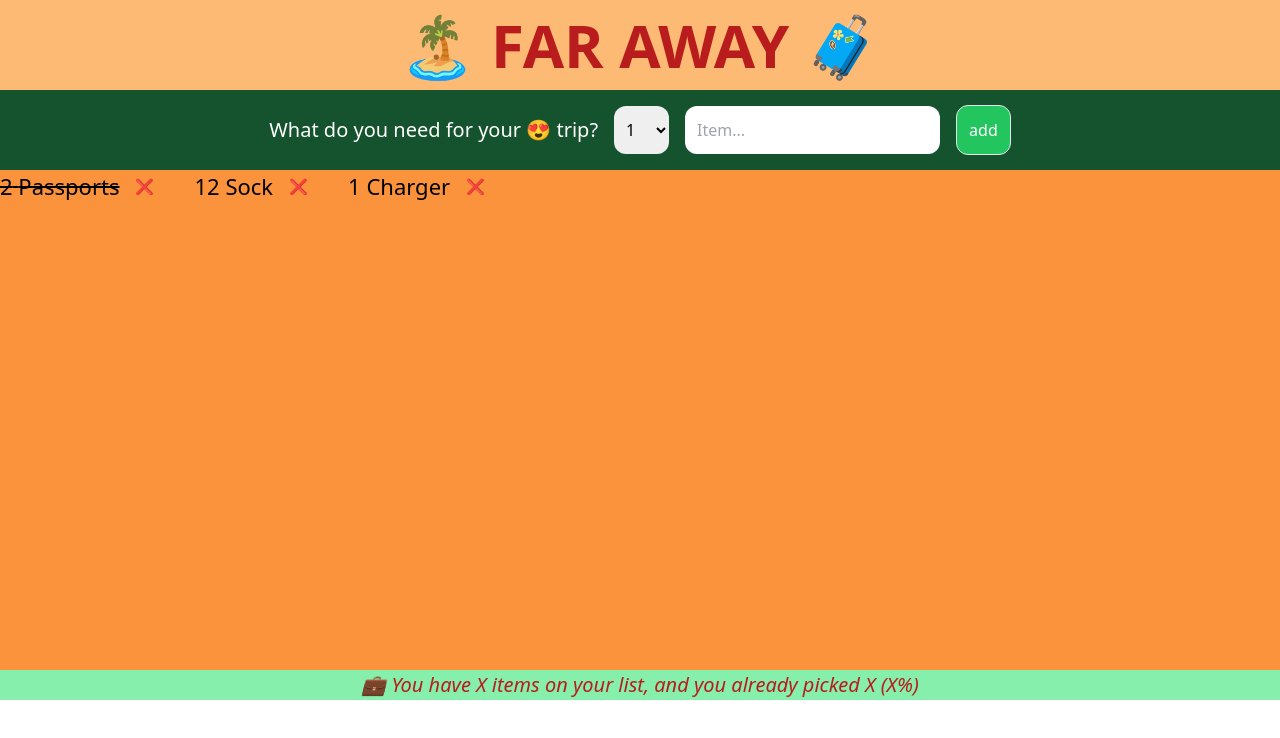
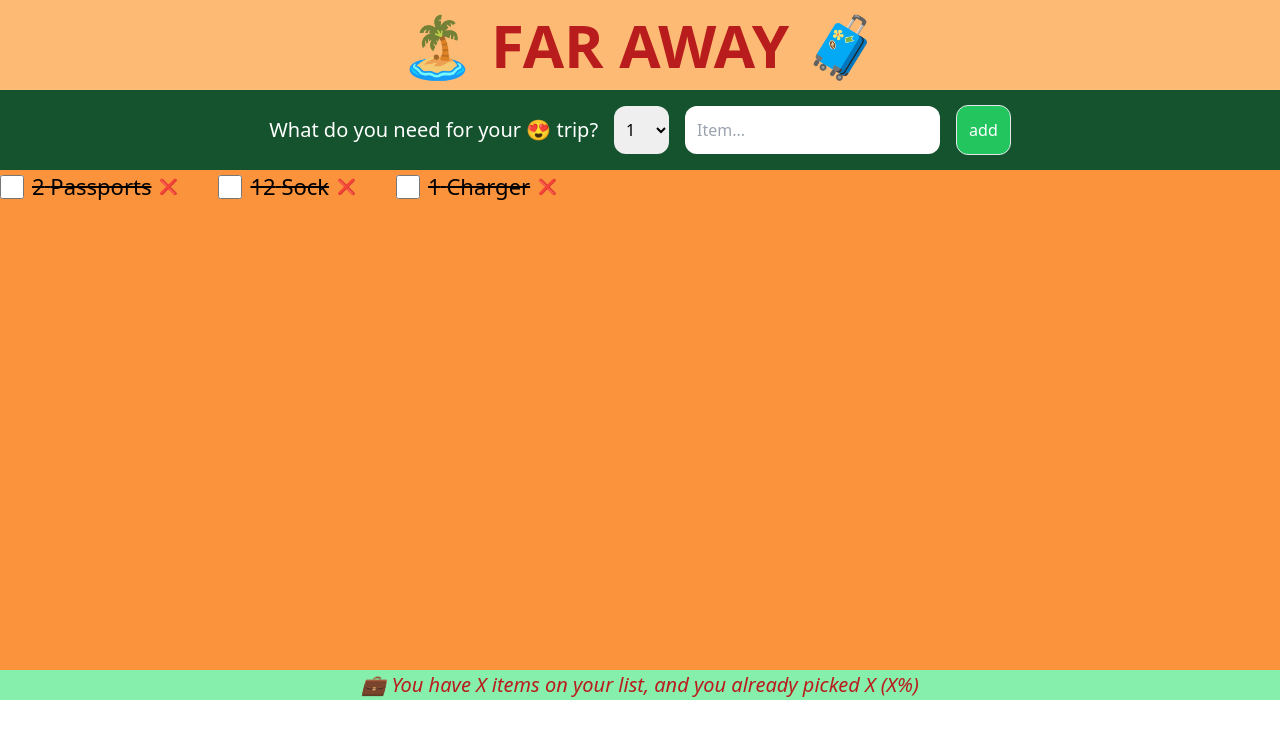
Before and after one commit to mairaj-afridi/farr, a React (Create React App) app: page / in a window 1280 px wide. Shown: the top 738 px of the page. Built offline with nearby package versions, Linux system fonts and the light colour scheme.

Commit message:
To add the handleToggleItem if i clicked

```diff
--- a/src/App.js
+++ b/src/App.js
@@ -3,8 +3,8 @@ import './App.css';
 
 const initialItems = [
   { id: 1, description: "Passports", quantity: 2, packed: true },
-  { id: 2, description: "Sock", quantity: 12, packed: false },
-  { id: 3, description: "Charger", quantity: 1, packed: false },
+  { id: 2, description: "Sock", quantity: 12, packed: true },
+  { id: 3, description: "Charger", quantity: 1, packed: true },
 ]
 
 export default function App() {
@@ -18,11 +18,16 @@ export default function App() {
     setItems((items) => items.filter((item) => item.id !== id));
   }
 
+  function handleToggleItem(id){
+    setItems(items => items.map(item => item.id === id ? { ...item, packed: ! item.packed} : item ) )
+  }
+
+
   return (
     <div className='flex items-center justify-center flex-col '>
       <Logo />
       <Form onAddItems={handleAddItems} />
-      <PackingList items={items} onDeleteItem={handleDeleteItem} />
+      <PackingList items={items} onDeleteItem={handleDeleteItem} onToggleItems={handleToggleItem } />
       <Stats />
     </div>
   );
@@ -66,13 +71,13 @@ function Form({ onAddItems }) {
   )
 }
 
-function PackingList({ items, onDeleteItem }) {
+function PackingList({ items, onDeleteItem,onToggleItems }) {
   return (
     <div className='bg-orange-400 w-full h-[500px] justify-center items-start  px- 8  flex '>
       <div className='flex w-full  '>
         <ul className='text-[30px] flex-row gap-10 flex  flex-wrap items-center' >
           {items.map((item) => (
-            <Item item={item} key={item.id} onDeleteItem={onDeleteItem} />
+            <Item item={item} key={item.id} onDeleteItem={onDeleteItem} onToggleItems={onToggleItems} />
           ))}
         </ul>
       </div>
@@ -80,9 +85,10 @@ function PackingList({ items, onDeleteItem }) {
   )
 }
 
-function Item({ item, onDeleteItem }) {
+function Item({ item, onDeleteItem,onToggleItems }) {
   return (
-    <li className='flex gap-4'>
+    <li className='flex items-center justify-center gap-2'>
+      <input value={item.packed}  type='checkbox' onChange={() => onToggleItems(item.id) }  className='w-6 h-6  ' />
       <span className='text-[22px]' style={item.packed ? { textDecorationLine: "line-through" } : {}}>
         {item.quantity} {item.description}
       </span>
```
